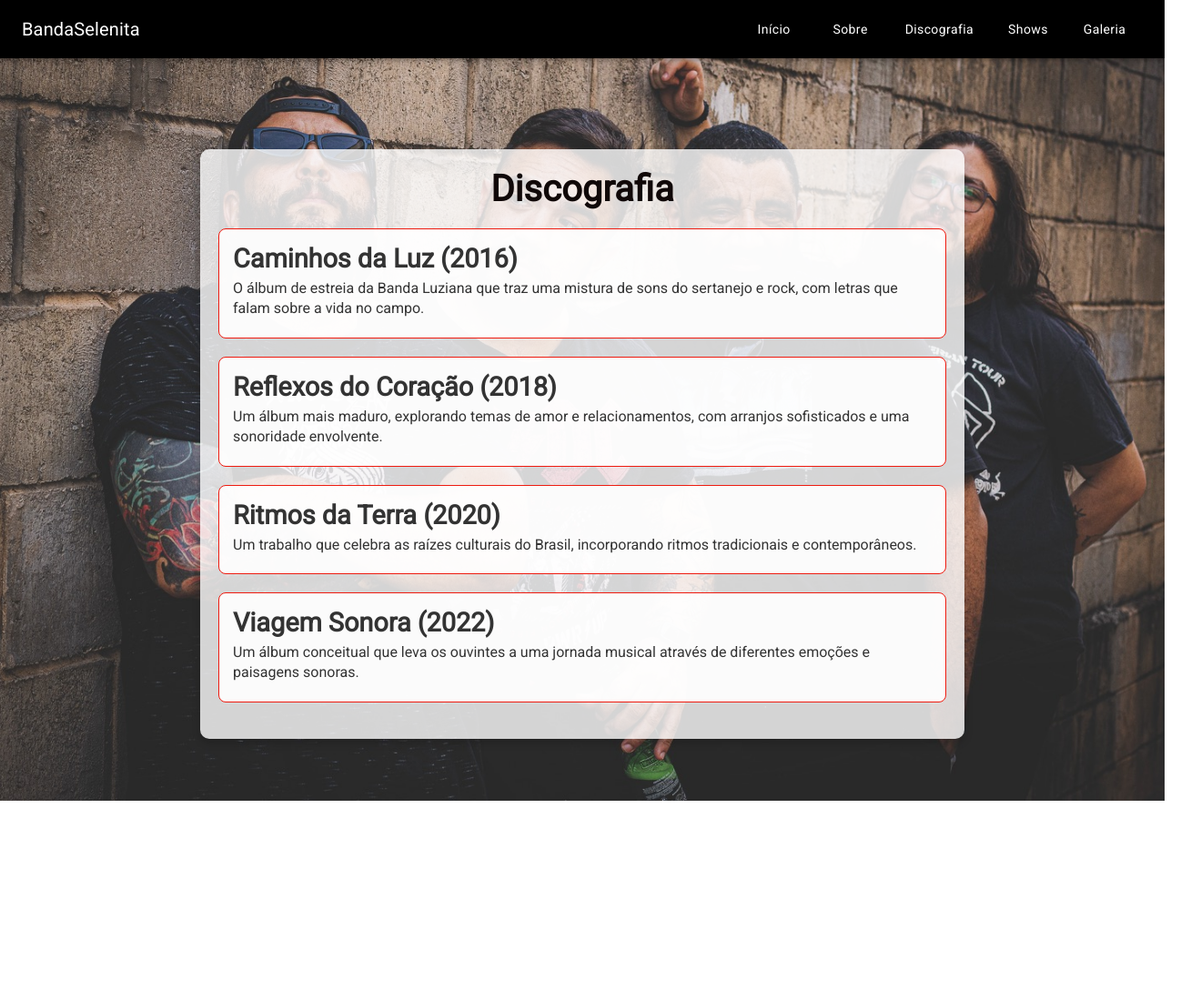
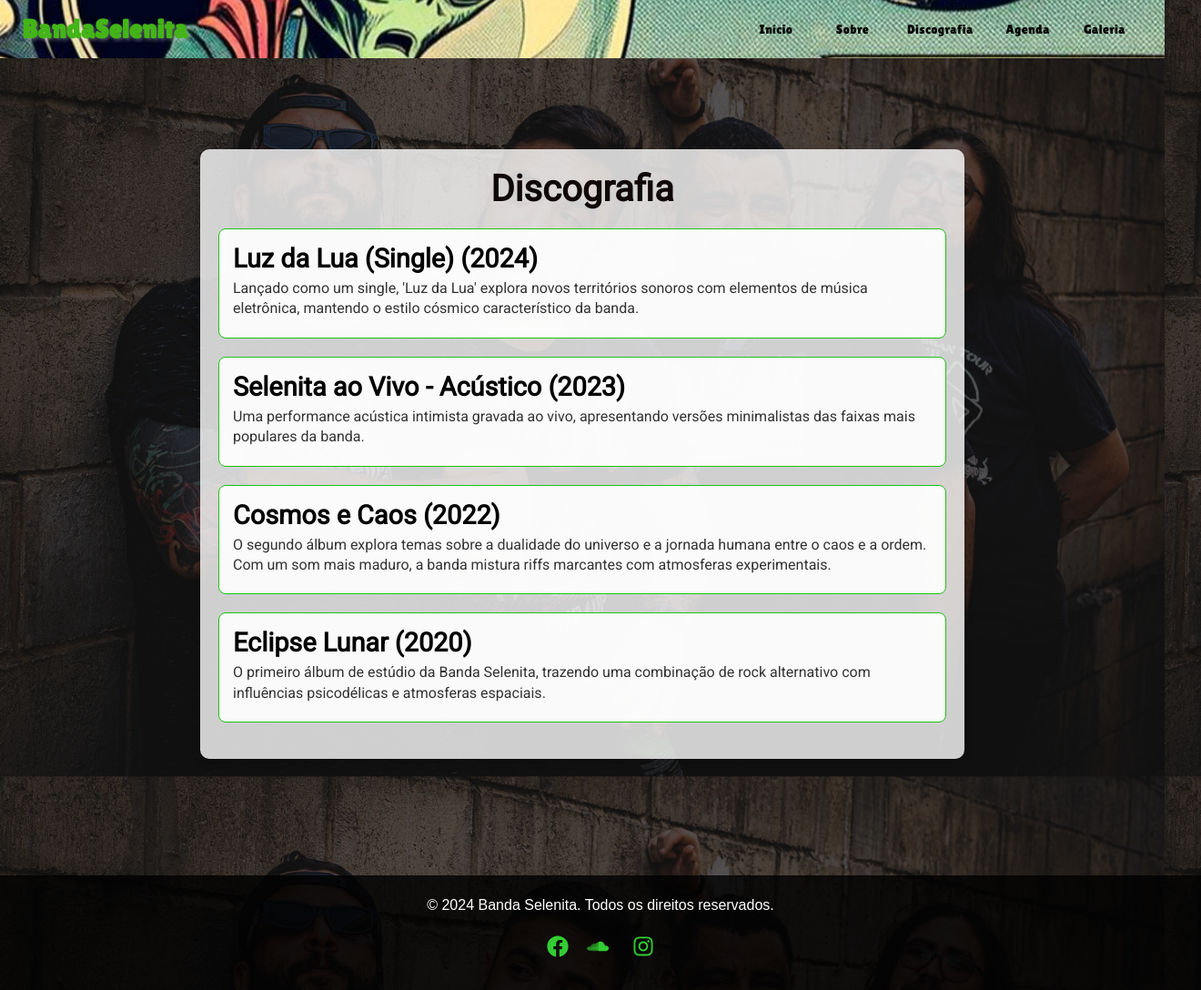
Before and after one commit to JesusVicken/bandaSelenitaRock, a React (Vite) app in the folder projeto/site-selenita/: page /discography in a window 1280 px wide. Shown: the whole page at 91% size, 1320 px wide, since content can reach past the window. Before the commit the page ends 880 px from the top, so only its background shows below. Built offline with nearby package versions, Linux system fonts and the light colour scheme.

Commit message:
feat: buil app v2

```diff
--- a/projeto/site-selenita/index.html
+++ b/projeto/site-selenita/index.html
@@ -6,6 +6,9 @@
   <link rel="icon" type="image/svg+xml" href="/vite.svg" />
   <meta name="viewport" content="width=device-width, initial-scale=1.0" />
   <link href="https://fonts.googleapis.com/css2?family=Roboto:wght@400&display=swap" rel="stylesheet">
+  <link rel="preconnect" href="https://fonts.googleapis.com">
+<link rel="preconnect" href="https://fonts.gstatic.com" crossorigin>
+<link href="https://fonts.googleapis.com/css2?family=Lilita+One&display=swap" rel="stylesheet">
 
   <title>BandaSelenita</title>
 </head>
--- a/projeto/site-selenita/package.json
+++ b/projeto/site-selenita/package.json
@@ -18,6 +18,7 @@
     "@mui/material": "^6.1.1",
     "react": "^18.3.1",
     "react-dom": "^18.3.1",
+    "react-draggable": "^4.4.6",
     "react-router-dom": "^6.26.2",
     "styled-components": "^6.1.13"
   },
--- a/projeto/site-selenita/src/App.css
+++ b/projeto/site-selenita/src/App.css
@@ -1,15 +1,59 @@
-/* src/App.css */
 body {
     margin: 0;
     padding: 0;
-    height: 110vh;
-    /* Para garantir que o fundo cubra toda a altura da tela */
-    background-image: url('./assets/bg.jpg');
-    /* Caminho relativo à pasta src */
+    min-height: 100vh;
+    /* Garante que o conteúdo ocupe toda a altura da tela */
+    display: flex;
+    flex-direction: column;
+    /* Faz o conteúdo se alinhar verticalmente */
+    justify-content: space-between;
+    /* Garante que o footer fique no final */
+    font-family: 'Arial', sans-serif;
+    /* Definição de fonte mais suave */
+    color: #f5f5f5;
+    /* Cor padrão do texto */
+    background: linear-gradient(rgba(0, 0, 0, 0.6),
+            rgba(0, 0, 0, 0.6)), url('./assets/bg.jpg') no-repeat center center fixed;
+    /* Adiciona uma sobreposição escura */
     background-size: cover;
-    /* Para cobrir toda a área */
-    background-position: center;
-    /* Para centralizar a imagem */
-    background-repeat: no-repeat;
-    /* Para não repetir a imagem */
+    /* Garante que a imagem cubra toda a área visível */
+    overflow: hidden;
 }
+
+main {
+    flex: 1;
+    /* O conteúdo principal expande para preencher o espaço */
+    padding: 20px;
+    /* Espaçamento interno para o conteúdo */
+}
+
+h1,
+h2,
+h3,
+h4,
+h5,
+h6 {
+    color: #ffffff;
+    /* Garante que os títulos sejam legíveis sobre o fundo escuro */
+    margin-bottom: 20px;
+    /* Espaçamento entre os títulos */
+}
+
+p {
+    line-height: 1.6;
+    /* Melhora a legibilidade dos parágrafos */
+    margin-bottom: 20px;
+}
+
+a {
+    color: #ff9f1c;
+    /* Cor de destaque para links */
+    text-decoration: none;
+    /* Remove o sublinhado dos links */
+    transition: color 0.3s ease-in-out;
+}
+
+a:hover {
+    color: #ffffff;
+    /* Muda a cor ao passar o mouse */
+}
--- a/projeto/site-selenita/src/App.jsx
+++ b/projeto/site-selenita/src/App.jsx
@@ -9,6 +9,7 @@ import Gallery from './components/Gallery/Gallery';
 import Loading from './components/Loading/Loading';
 import './App.css';
 import Home from './components/Home/Home';
+import Footer from './components/Footer/Footer';
 
 const App = () => {
   const [loading, setLoading] = useState(true); // Estado para controlar o loading
@@ -34,8 +35,12 @@ const App = () => {
           <Route path="/tour" element={<Tour />} />
           <Route path="/gallery" element={<Gallery />} />
         </Routes>
+
       )}
+
+      <Footer />
     </Router>
+
   );
 };
 
--- a/projeto/site-selenita/src/components/Discography/Discography.jsx
+++ b/projeto/site-selenita/src/components/Discography/Discography.jsx
@@ -33,7 +33,7 @@ const AlbumList = styled.ul`
 const AlbumItem = styled.li`
   margin-bottom: 20px;
   padding: 15px;
-  border: 1px solid #ee1b10; // Borda vermelha
+  border: 1px solid #1ec218; // Borda vermelha
   border-radius: 8px; // Bordas arredondadas
   background-color: rgba(255, 255, 255, 0.9); // Fundo semi-transparente
 `;
@@ -42,6 +42,8 @@ const AlbumItem = styled.li`
 const AlbumTitle = styled.h2`
   font-size: 1.8em;
   margin: 0;
+    color: black; // Cor preta para o título e ano
+
 `;
 
 // Estilos da descrição
@@ -51,29 +53,30 @@ const AlbumDescription = styled.p`
 `;
 
 const Discography = () => {
-    // Lista fictícia de álbuns
+  // Lista de álbuns da Banda Selenita
   const albums = [
     {
-            title: "Caminhos da Luz",
-            year: 2016,
-            description: "O álbum de estreia da Banda Luziana que traz uma mistura de sons do sertanejo e rock, com letras que falam sobre a vida no campo."
+      title: "Luz da Lua (Single)",
+      year: 2024,
+      description: "Lançado como um single, 'Luz da Lua' explora novos territórios sonoros com elementos de música eletrônica, mantendo o estilo cósmico característico da banda."
     },
     {
-            title: "Reflexos do Coração",
-            year: 2018,
-            description: "Um álbum mais maduro, explorando temas de amor e relacionamentos, com arranjos sofisticados e uma sonoridade envolvente."
+      title: "Selenita ao Vivo - Acústico",
+      year: 2023,
+      description: "Uma performance acústica intimista gravada ao vivo, apresentando versões minimalistas das faixas mais populares da banda."
     },
     {
-            title: "Ritmos da Terra",
-            year: 2020,
-            description: "Um trabalho que celebra as raízes culturais do Brasil, incorporando ritmos tradicionais e contemporâneos."
+      title: "Cosmos e Caos",
+      year: 2022,
+      description: "O segundo álbum explora temas sobre a dualidade do universo e a jornada humana entre o caos e a ordem. Com um som mais maduro, a banda mistura riffs marcantes com atmosferas experimentais."
     },
     {
-            title: "Viagem Sonora",
-            year: 2022,
-            description: "Um álbum conceitual que leva os ouvintes a uma jornada musical através de diferentes emoções e paisagens sonoras."
+      title: "Eclipse Lunar",
+      year: 2020,
+      description: "O primeiro álbum de estúdio da Banda Selenita, trazendo uma combinação de rock alternativo com influências psicodélicas e atmosferas espaciais."
     },
   ];
+
 
   return (
     <DiscographyContainer>
--- /dev/null
+++ b/projeto/site-selenita/src/components/Footer/Footer.jsx
@@ -0,0 +1,52 @@
+// src/components/Footer/Footer.jsx
+import React from 'react';
+import styled from 'styled-components';
+import { FaFacebook, FaInstagram, FaSoundcloud } from 'react-icons/fa'; // Importando ícone do SoundCloud
+
+// Estilizando o footer
+const FooterContainer = styled.footer`
+    background-color: rgba(0, 0, 0, 0.8); /* Cor de fundo semi-transparente */
+    color: white; /* Cor do texto */
+    text-align: center; /* Centraliza o texto */
+    padding: 20px; /* Espaçamento interno */
+    position: relative; /* Para que fique dentro do fluxo do documento */
+    bottom: 0; /* Alinha ao fundo */
+    width: 100%; /* Largura total */
+    margin-top: 10%; /* Garante que o footer fique abaixo de outros conteúdos */
+`;
+
+const SocialIcons = styled.div`
+    margin: 10px 0; /* Espaço entre os ícones e o texto */
+
+    & > a {
+        color: #32CD32; /* Cor verde para os ícones */
+        margin: 0 10px; /* Espaçamento entre ícones */
+        font-size: 24px; /* Tamanho dos ícones */
+        transition: color 0.3s; /* Transição suave para a cor ao passar o mouse */
+
+        &:hover {
+            color: #98FB98; /* Cor verde mais clara ao passar o mouse */
+        }
+    }
+`;
+
+const Footer = () => {
+    return (
+        <FooterContainer>
+            <p>&copy; {new Date().getFullYear()} Banda Selenita. Todos os direitos reservados.</p>
+            <SocialIcons>
+                <a href="https://facebook.com/bandaselenita" target="_blank" rel="noopener noreferrer">
+                    <FaFacebook />
+                </a>
+                <a href="https://soundcloud.com/bandaselenita" target="_blank" rel="noopener noreferrer">
+                    <FaSoundcloud /> {/* Ícone do SoundCloud */}
+                </a>
+                <a href="https://instagram.com/bandaselenita/" target="_blank" rel="noopener noreferrer">
+                    <FaInstagram />
+                </a>
+            </SocialIcons>
+        </FooterContainer>
+    );
+};
+
+export default Footer;
--- a/projeto/site-selenita/src/components/Header/Header.jsx
+++ b/projeto/site-selenita/src/components/Header/Header.jsx
@@ -6,25 +6,45 @@ import Typography from '@mui/material/Typography';
 import Button from '@mui/material/Button';
 import { Link } from 'react-router-dom';
 import { styled } from '@mui/material/styles';
+import backgroundHeader from '../../assets/background-header.jpg'; // Importa a imagem de fundo
 
 // Estilizando o botão de navegação
 const NavLink = styled(Button)(({ theme }) => ({
-    color: theme.palette.common.white,
+    color: '#030000', // Define a cor do texto como preto
     textTransform: 'none',
+    fontFamily: "'Lilita One', sans-serif",
     margin: '0 10px',
 
     '&:hover': {
-        backgroundColor: 'rgba(255, 255, 255, 0.2)',
+        backgroundColor: 'rgba(229, 220, 220, 0.2)', // Cor do fundo no hover
     },
+}));
+
+// Estilizando o nome da banda
+const BrandTypography = styled(Typography)(({ theme }) => ({
+    flexGrow: 1,
+    fontFamily: "'Lilita One', sans-serif",
+    fontWeight: 700,
+    fontSize: '1.8rem',
+    color: '#43b516', // Define a cor do texto como preto
+    textShadow: '2px 2px 4px rgba(225, 220, 220, 0.4)', // Sombrinha leve
+}));
+
+// Estilizando o AppBar para ter a imagem de fundo
+const StyledAppBar = styled(AppBar)(({ theme }) => ({
+    backgroundImage: `url(${backgroundHeader})`,
+    backgroundSize: 'cover', // Ajusta a imagem para cobrir o AppBar
+    backgroundPosition: 'center', // Centraliza a imagem
+    boxShadow: 'none', // Remove a sombra padrão do AppBar
 }));
 
 const Header = () => {
     return (
-        <AppBar position="static" style={{ backgroundColor: '#000' }}>
+        <StyledAppBar position="static">
             <Toolbar>
-                <Typography variant="h6" style={{ flexGrow: 1 }}>
+                <BrandTypography variant="h6">
                     BandaSelenita
-                </Typography>
+                </BrandTypography>
                 <NavLink component={Link} to="/">
                     Início
                 </NavLink>
@@ -35,13 +55,13 @@ const Header = () => {
                     Discografia
                 </NavLink>
                 <NavLink component={Link} to="/tour">
-                    Shows
+                    Agenda
                 </NavLink>
                 <NavLink component={Link} to="/gallery">
                     Galeria
                 </NavLink>
             </Toolbar>
-        </AppBar>
+        </StyledAppBar>
     );
 };
 
--- a/projeto/site-selenita/src/components/Loading/Loading.jsx
+++ b/projeto/site-selenita/src/components/Loading/Loading.jsx
@@ -77,7 +77,7 @@ const LoadingBarContainer = styled.div`
 const LoadingBar = styled.div`
   height: 100%;
   width: 0; // Inicialmente, a largura é 0
-  background-color: #ee1b10; // Cor da barra de carregamento
+  background-color: #178d0a; // Cor da barra de carregamento
   animation: loading 5s linear infinite; // Animação de carregamento
 
   @keyframes loading {
--- a/projeto/site-selenita/src/index.css
+++ b/projeto/site-selenita/src/index.css
@@ -2,3 +2,9 @@
     padding: 0;
     margin: 0;
 }
+
+.lilita-one-regular {
+    font-family: "Lilita One", sans-serif;
+    font-weight: 400;
+    font-style: normal;
+}
```
Also changed, not shown: projeto/site-selenita/src/components/Home/Home.jsx (+7 -3 lines), projeto/site-selenita/src/components/StickyPlayerButton/StickyPlayerButton.jsx (added, +21 -0 lines), projeto/site-selenita/src/assets/background-header.jpg (added), 1 other file (tests, documents, lock files or other folders). Lines whose indentation alone changed are shown as unchanged.
